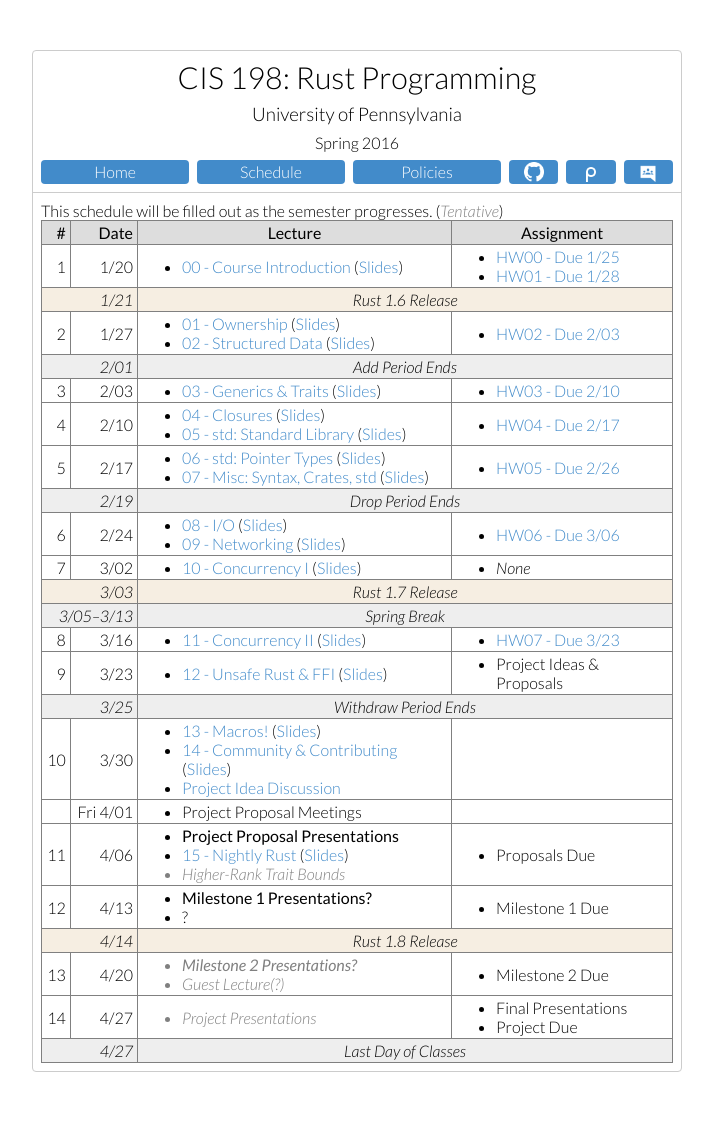
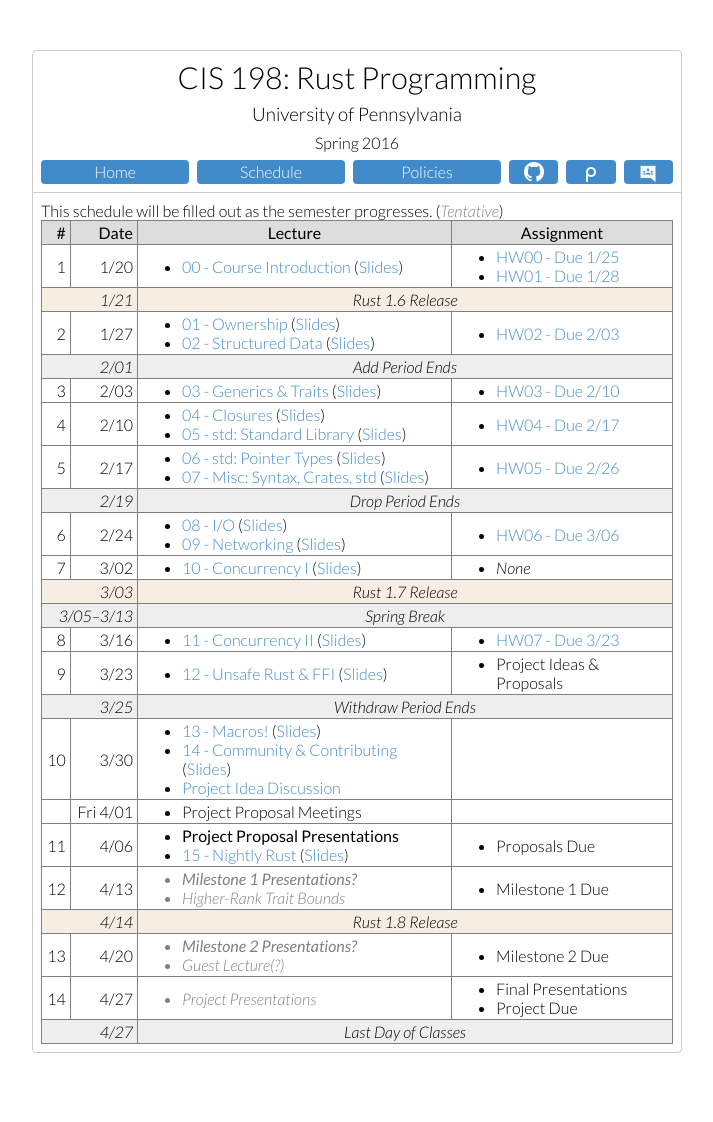
Before and after one commit to cis198-2016s/cis198-2016s.github.io, a Jekyll site: the page built from schedule/index.html, in a window 1280 px wide. Shown: the whole page, without its empty margins (283-996 px from the left). Built offline with Jekyll 4.4.1, drawn with Linux system fonts in a browser that asks for light colours.

Commit message:
move hrtb

```diff
--- a/schedule/index.html
+++ b/schedule/index.html
@@ -198,14 +198,12 @@
         <td>
       <tr>
         <td>11 <td>4/06
-            <td>
+        <td>
           <ul>
             <li><strong>Project Proposal Presentations</strong>
             <li><a href="https://github.com/cis198-2016s/slides/blob/gh-pages/15/content.md">
                 15 - Nightly Rust</a>
                 (<a href="/slides/15/">Slides</a>)
-            <li class="tentative">
-                Higher-Rank Trait Bounds
           </ul>
         <td>
           <ul>
@@ -213,11 +211,11 @@
           </ul>
       <tr>
         <td>12 <td>4/13
-          <td>
+        <td class="tentative">
           <ul>
             <li><strong>Milestone 1 Presentations?</strong>
             <li>
-                ?
+                Higher-Rank Trait Bounds
           </ul>
         <td>
           <ul>
```
